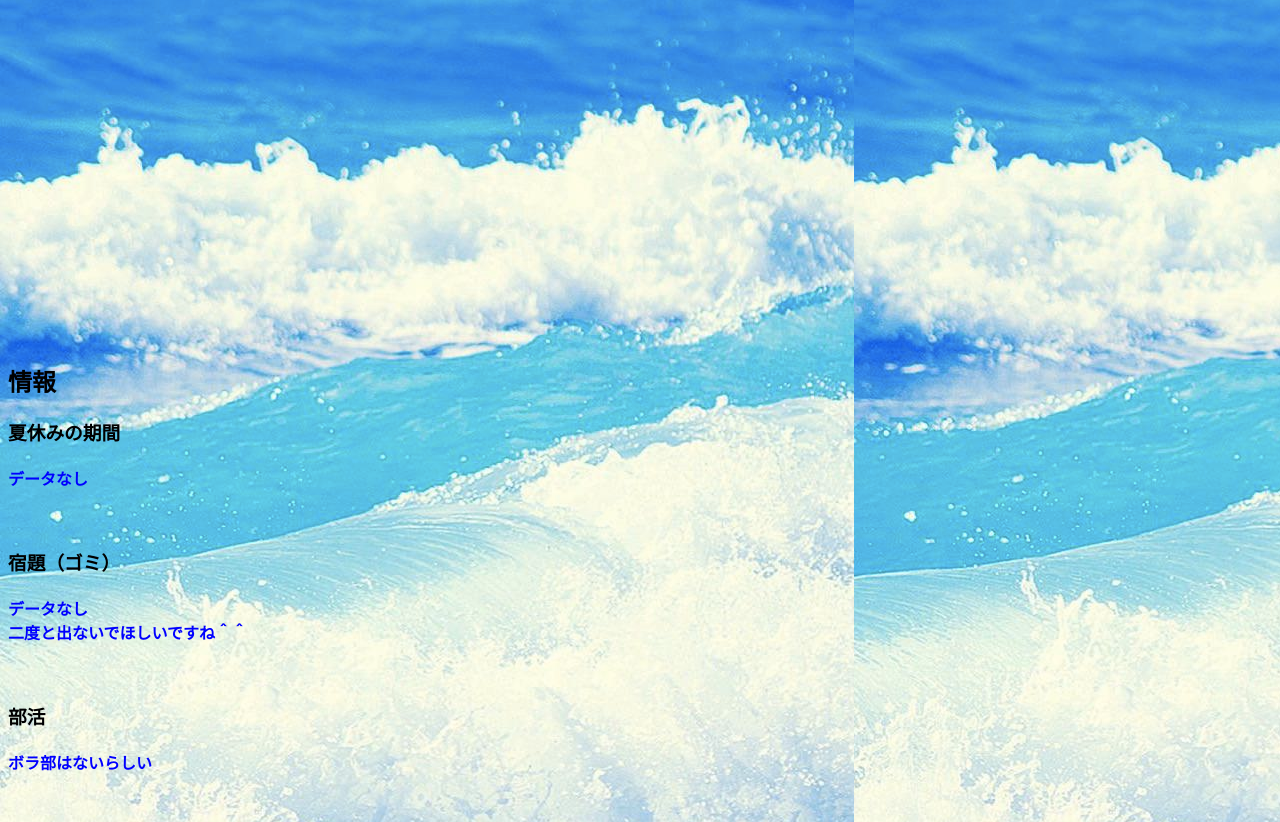
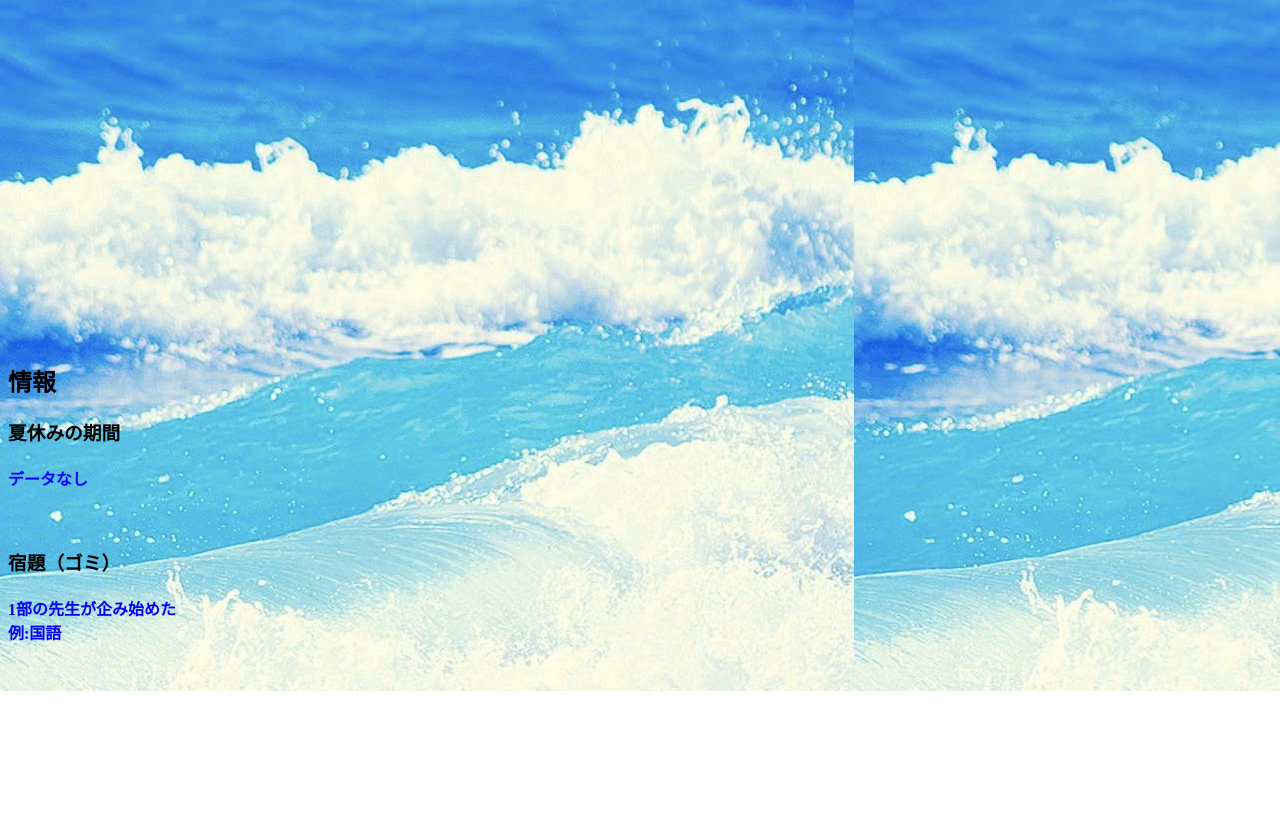
Before and after one commit to RiverTeacher/summervacationtimer, a plain HTML site: page index2.html in a window 1280 px wide. Shown: the part 209-1031 px from the top of the page. After the commit the page ends 900 px from the top, so only its background shows below. Drawn offline with Linux system fonts and the light colour scheme.

Commit message:
情報編集

```diff
--- a/index2.html
+++ b/index2.html
@@ -35,8 +35,6 @@ function showNowDate(){
      <h3>夏休みの期間</h3>
      <h4><font color="blue">データなし</font></h4><br>
      <h3>宿題（ゴミ）</h3>
-     <h4><font color="blue">データなし<br>二度と出ないでほしいですね＾＾</font></h4><br>
-     <h3>部活</h3>
-     <h4><font color="blue">ボラ部はないらしい</font></h4><br>
+     <h4><font color="blue">1部の先生が企み始めた<br>例:国語</font></h4><br>
     </body>
 </html>
```
